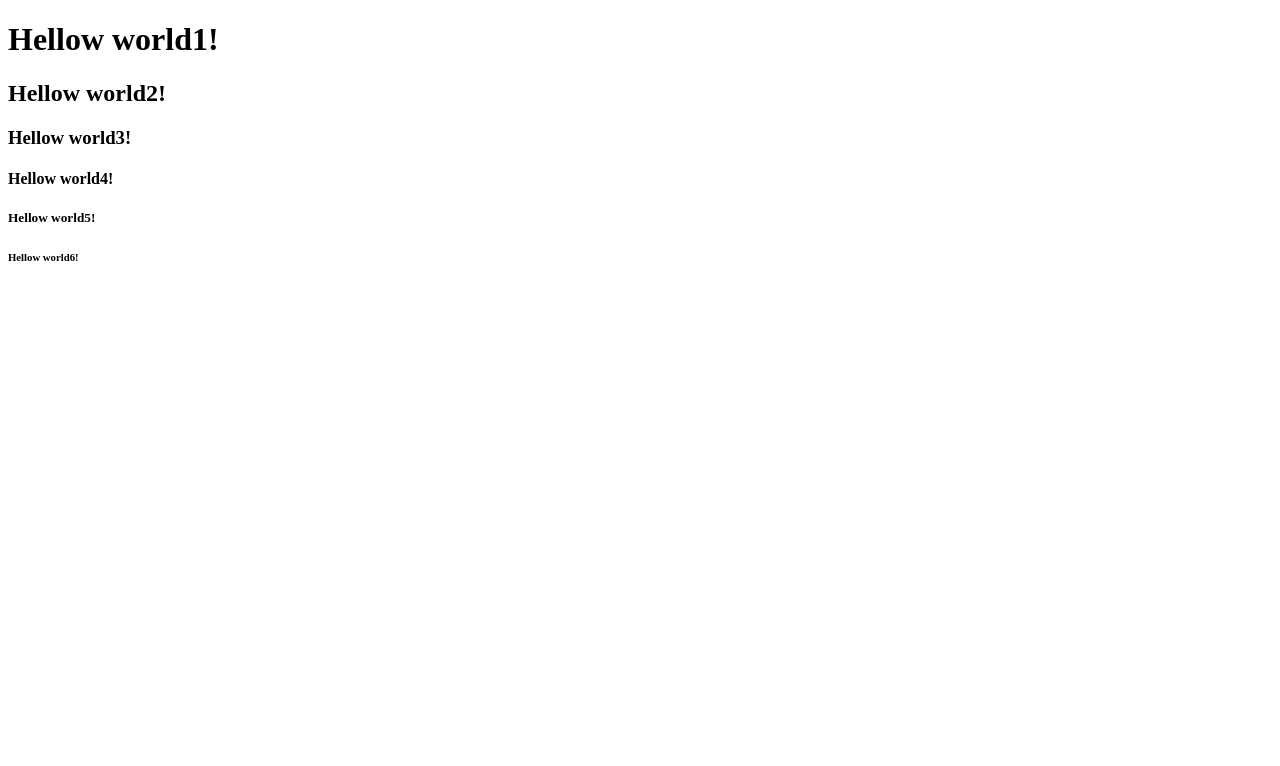
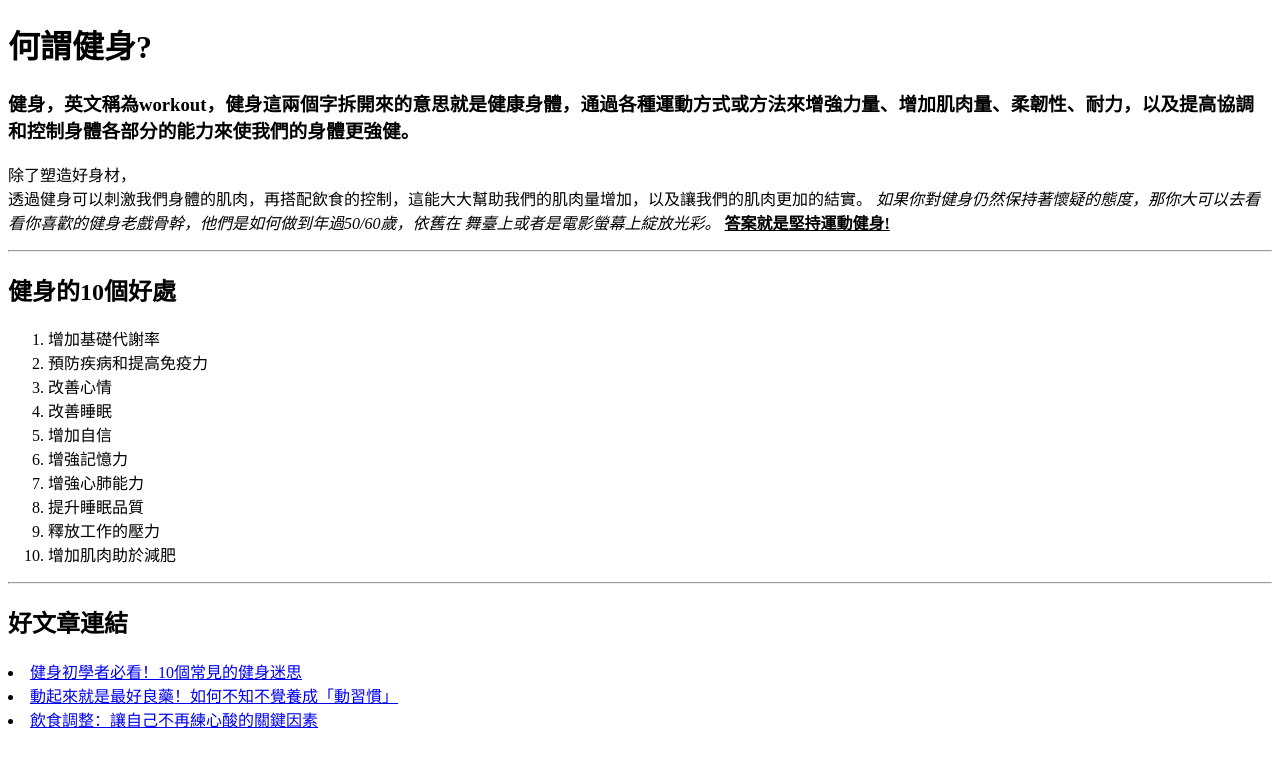
Before and after one commit to peilun119/gym_demo, a plain HTML site: page index.html in a window 1280 px wide. Drawn offline with Linux system fonts and the light colour scheme.

Commit message:
首頁改成我愛健身網

```diff
--- a/index.html
+++ b/index.html
@@ -3,16 +3,51 @@
 
 <head>
     <meta charset="UTF-8">
-    <title>首頁</title>
+    <title>健身資訊網</title>
 </head>
 
 <body>
-    <h1>Hellow world1!</h1>
-    <h2>Hellow world2!</h2>
-    <h3>Hellow world3!</h3>
-    <h4>Hellow world4!</h4>
-    <h5>Hellow world5!</h5>
-    <h6>Hellow world6!</h6>
+    <h1>何謂健身?</h1>
+    <h3>
+        健身，英文稱為workout，健身這兩個字拆開來的意思就是健康身體，通過各種運動方式或方法來增強力量、增加肌肉量、柔韌性、耐力，以及提高協調和控制身體各部分的能力來使我們的身體更強健。
+    </h3>
+    <p>
+        除了塑造好身材，<br>透過健身可以刺激我們身體的肌肉，再搭配飲食的控制，這能大大幫助我們的肌肉量增加，以及讓我們的肌肉更加的結實。
+        <em>
+            如果你對健身仍然保持著懷疑的態度，那你大可以去看看你喜歡的健身老戲骨幹，他們是如何做到年過50/60歲，依舊在
+            舞臺上或者是電影螢幕上綻放光彩。
+        </em>
+        <b>
+            <u>答案就是堅持運動健身!</u>
+        </b>
+    </p>
+    <hr>
+    <h2>健身的10個好處</h2>
+    <ol type="1">
+        <li>增加基礎代謝率</li>
+        <li>預防疾病和提高免疫力</li>
+        <li>改善心情</li>
+        <li>改善睡眠</li>
+        <li>增加自信</li>
+        <li>增強記憶力</li>
+        <li>增強心肺能力</li>
+        <li>提升睡眠品質</li>
+        <li>釋放工作的壓力</li>
+        <li>增加肌肉助於減肥</li>
+    </ol>
+    <hr>
+    <h2>好文章連結</h2>
+    <li><a href="https://www.fe-amart.com.tw/index.php/life-style/life-info/secret-recipe/hero-6"
+            target="_blank">健身初學者必看！10個常見的健身迷思</a>
+    </li>
+    <li>
+        <a href="https://www.pressplay.cc/project/2667A183130728C4AE30928EF3CFF4DD/articles/81556364B0DF014CE15B7625654B25B7?srsltid=AfmBOoq1qexP0qDf7OxNGfNcmfJJ6pWWYRaMrVvHHl35hVrqdQaPrGTZ"
+            target="_blank">動起來就是最好良藥！如何不知不覺養成「動習慣」</a>
+    </li>
+    <li>
+        <a href="https://www.pressplay.cc/project/D8AC93FBA6BB76096D53BB691E325C0A/articles/6E231DB2FD9CE20F9B3C4B0F5D3C9188?srsltid=AfmBOopAEGRgKyzUoJyJS7Wd8W63N2ZP2HSbDYR8FX-DL6-t9hUyIeW9"
+            target="_blank">飲食調整：讓自己不再練心酸的關鍵因素</a>
+    </li>
 </body>
 
 </html>
```
